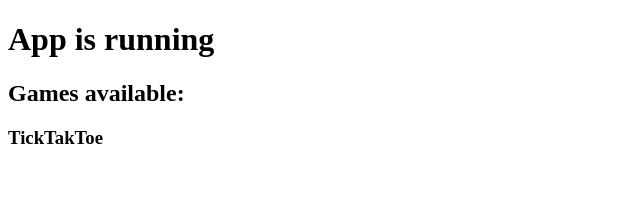
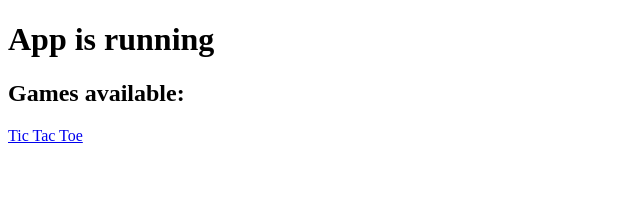
Before and after one commit to An1mus/gmr, a React (Create React App) app: page / in a window 1280 px wide. Shown: the top 217 px of the page, without its empty margins (0-640 px from the left). Built offline with nearby package versions, Linux system fonts and the light colour scheme.

Commit message:
Added game links

```diff
--- /dev/null
+++ b/src/components/games/implementations/tictactoe/index.tsx
@@ -0,0 +1,11 @@
+import React from 'react';
+
+const TicTacToe = () => {
+    return (
+        <>
+            <h3>Field</h3>
+        </>
+    );
+};
+
+export default TicTacToe;
--- a/src/components/games/index.tsx
+++ b/src/components/games/index.tsx
@@ -1,12 +1,23 @@
 import React from 'react';
+
+import { Link } from 'react-router-dom';
 
 import Game from './container';
 
+import TicTacToe from './implementations/tictactoe';
+
 const Games = () => {
+    const links = [
+        {
+            url: '/tic-tac-toe',
+            title: 'Tic Tac Toe'
+        }
+    ];
     return (
         <>
             <h2>Games available:</h2>
-            <Game/>
+
+            {links.map(link => (<Link to={link.url}>{link.title}</Link>))}
         </>
     );
 };
--- a/src/components/routes/index.tsx
+++ b/src/components/routes/index.tsx
@@ -8,6 +8,7 @@ const Routes = () => {
         <>
             <Switch>
                 <Route exact path={'/'} component={Games}/>
+                <Route exact path={'/games'} component={Games}/>
             </Switch>
         </>
     );
```
